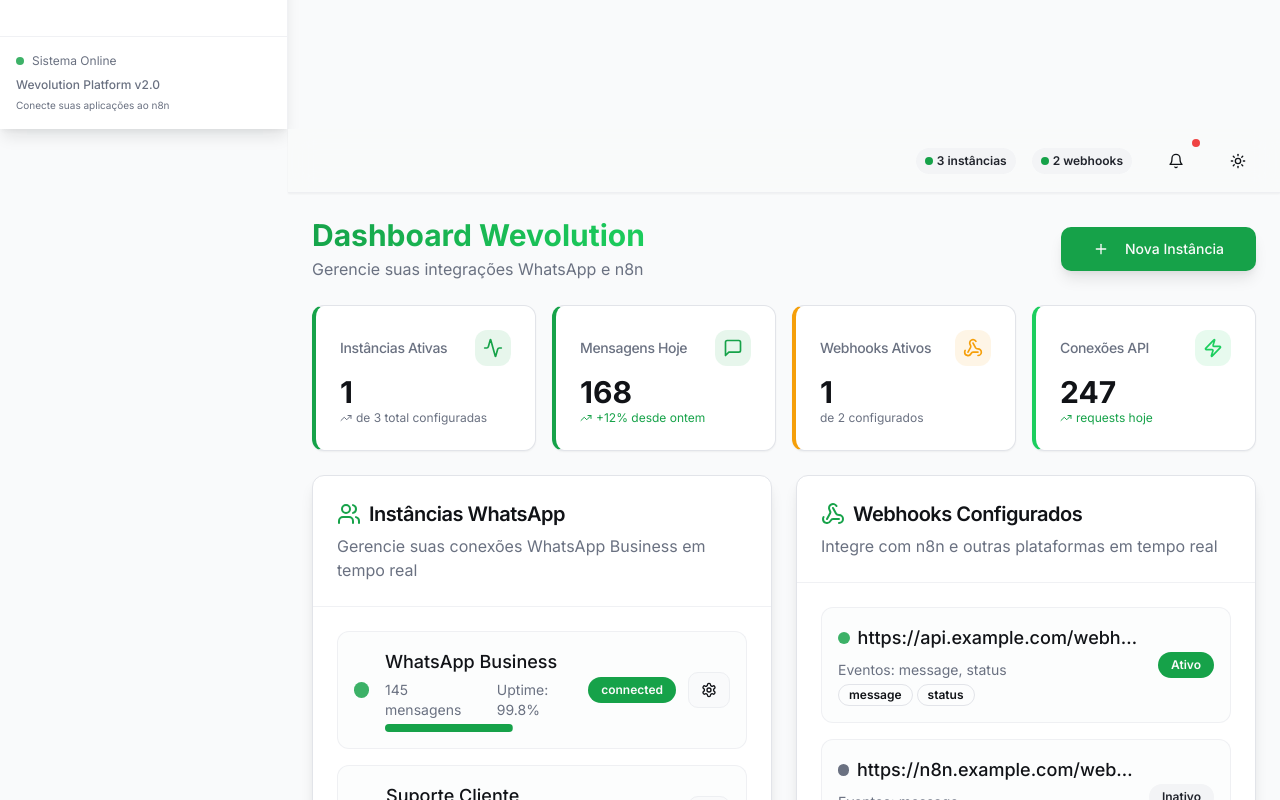
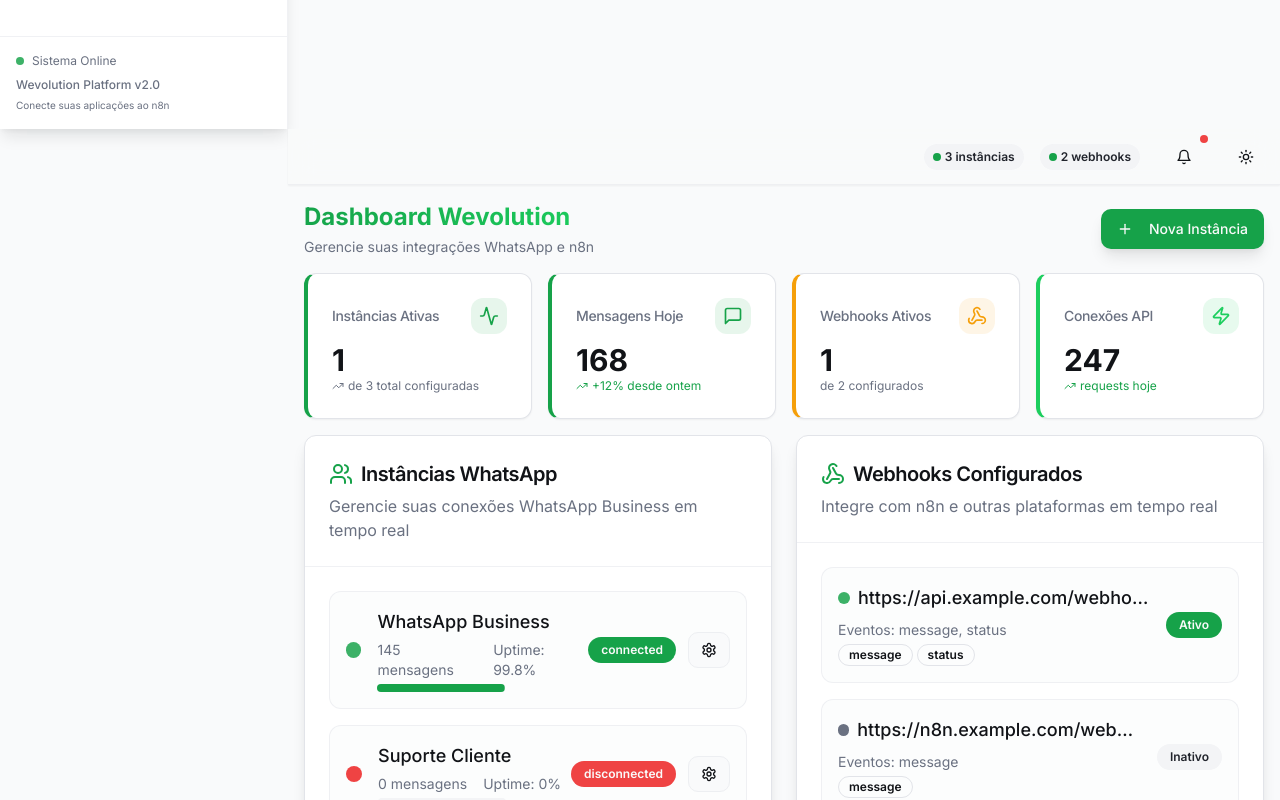
Before and after one commit to wegrowupsolutions/wevolution, a React (Vite) app: page / in a window 1280 px wide. Shown: the part 360-1160 px from the top of the page. Built offline with nearby package versions, Linux system fonts and the light colour scheme.

Commit message:
Adjust dashboard spacing
Remove unnecessary empty space on the dashboard and move content to the top.

```diff
--- a/src/components/Layout.tsx
+++ b/src/components/Layout.tsx
@@ -121,7 +121,7 @@ const Layout = ({ children }: LayoutProps) => {
       {/* Main content */}
       <div className="lg:pl-72 transition-all duration-300">
         {/* Top bar */}
-        <div className="sticky top-0 z-40 flex h-16 items-center gap-4 border-b border-border/50 bg-background/80 backdrop-blur-md supports-[backdrop-filter]:bg-background/80 px-6 shadow-sm">
+        <div className="sticky top-0 z-40 flex h-14 items-center gap-4 border-b border-border/50 bg-background/80 backdrop-blur-md supports-[backdrop-filter]:bg-background/80 px-4 shadow-sm">
           <Button
             variant="ghost"
             size="sm"
@@ -160,7 +160,7 @@ const Layout = ({ children }: LayoutProps) => {
         </div>
 
         {/* Page content */}
-        <main className="min-h-[calc(100vh-4rem)]">
+        <main className="min-h-[calc(100vh-3.5rem)]">
           <div className="animate-fade-in">
             {children}
           </div>
--- a/src/pages/Dashboard.tsx
+++ b/src/pages/Dashboard.tsx
@@ -17,17 +17,17 @@ const Dashboard = () => {
   ];
 
   return (
-    <div className="p-6 space-y-6">
-      <div className="flex flex-col gap-4 md:flex-row md:justify-between md:items-center">
+    <div className="p-4 space-y-4">
+      <div className="flex flex-col gap-2 md:flex-row md:justify-between md:items-center">
         <div className="space-y-1">
-          <h1 className="text-3xl font-bold bg-gradient-primary bg-clip-text text-transparent">
+          <h1 className="text-2xl font-bold bg-gradient-primary bg-clip-text text-transparent">
             Dashboard Wevolution
           </h1>
-          <p className="text-muted-foreground">
+          <p className="text-sm text-muted-foreground">
             Gerencie suas integrações WhatsApp e n8n
           </p>
         </div>
-        <Button size="lg" className="shadow-lg hover:shadow-xl transition-all">
+        <Button className="shadow-lg hover:shadow-xl transition-all">
           <Plus className="w-5 h-5 mr-2" />
           Nova Instância
         </Button>
```
